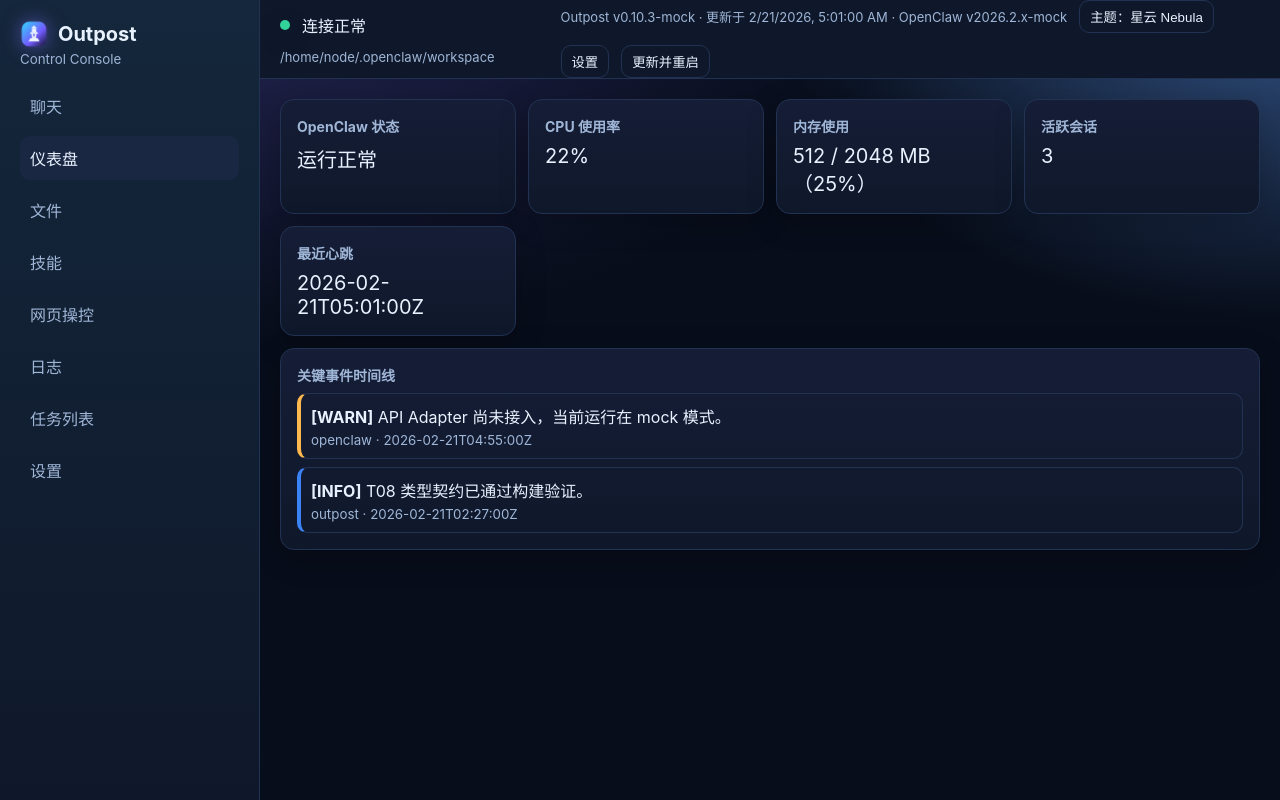
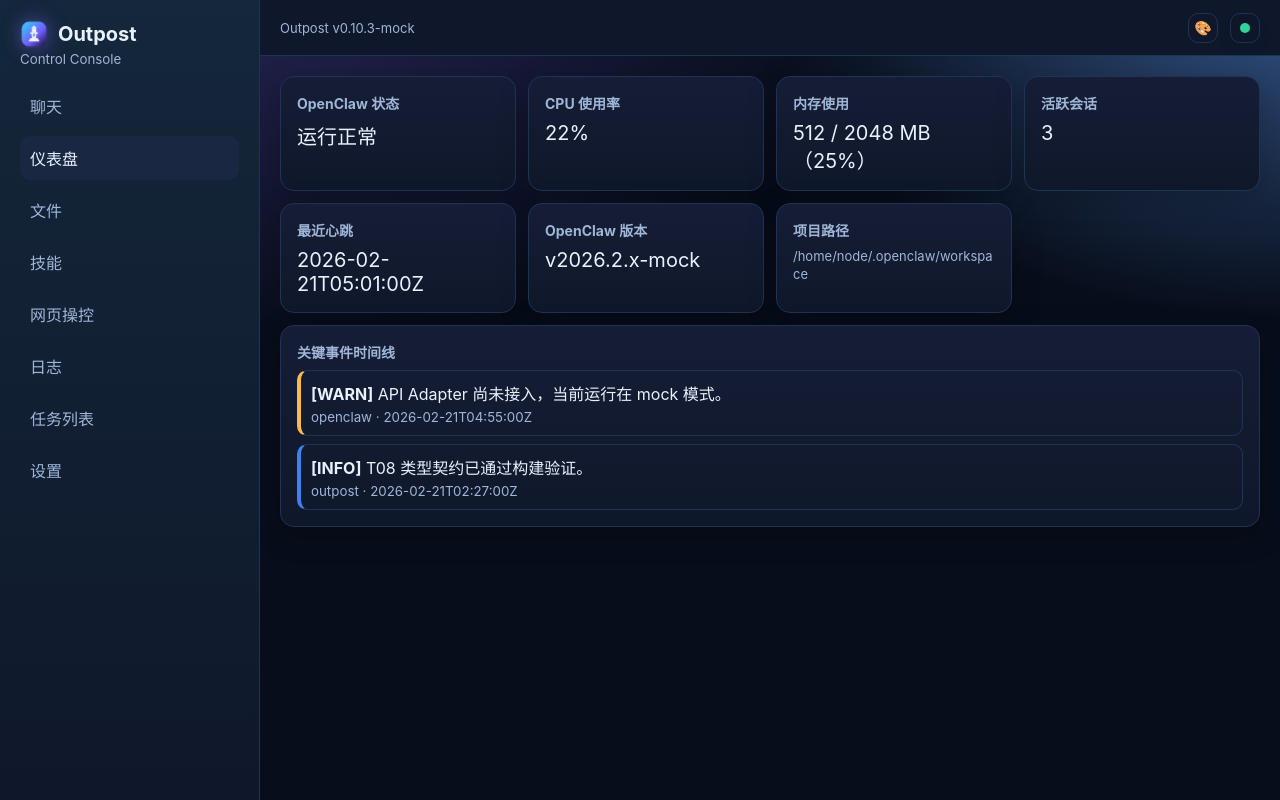
Before and after one commit to RyanNoveClud/OutpostForOpenclawDocker, a React (Vite) app: page /dashboard in a window 1280 px wide. Built offline with nearby package versions, Linux system fonts and the light colour scheme; no server answers.

Commit message:
refine topbar/settings UX and fix theme switching loop

```diff
--- a/src/app/app.css
+++ b/src/app/app.css
@@ -188,6 +188,28 @@ body {
 .topbar-right button:hover,
 .menu-toggle:hover {
   background: var(--bg-hover);
+}
+
+.icon-button {
+  width: 30px;
+  height: 30px;
+  min-width: 30px;
+  padding: 0 !important;
+  display: inline-flex;
+  align-items: center;
+  justify-content: center;
+  font-size: 14px;
+}
+
+.status-icon-wrap {
+  width: 30px;
+  height: 30px;
+  border: 1px solid var(--border);
+  border-radius: var(--radius-sm);
+  display: inline-flex;
+  align-items: center;
+  justify-content: center;
+  background: transparent;
 }
 
 .status-dot {
@@ -440,6 +462,13 @@ body {
 .dashboard-card p {
   margin: 0;
   font-size: 20px;
+}
+
+.dashboard-path {
+  font-size: 13px !important;
+  line-height: 1.35;
+  word-break: break-all;
+  color: var(--text-muted);
 }
 
 .dashboard-card.critical {
--- a/src/components/layout/ShellLayout.tsx
+++ b/src/components/layout/ShellLayout.tsx
@@ -1,5 +1,5 @@
 import { useMemo, useState, useEffect } from 'react';
-import { NavLink, Outlet, useNavigate } from 'react-router-dom';
+import { NavLink, Outlet } from 'react-router-dom';
 import type { TopbarState } from '../../types';
 import { useAppStore } from '../../store';
 import { useI18n } from '../../i18n';
@@ -38,16 +38,25 @@ function applyFavicon(theme: ThemeMode) {
   document.head.appendChild(link);
 }
 
+function getThemeLabel(theme: ThemeMode, lang: 'zh' | 'en') {
+  if (lang === 'zh') {
+    if (theme === 'nebula') return '星云';
+    if (theme === 'ocean') return '海洋';
+    return '单色';
+  }
+  if (theme === 'nebula') return 'Nebula';
+  if (theme === 'ocean') return 'Ocean';
+  return 'Mono';
+}
+
 export function ShellLayout() {
   const [menuOpen, setMenuOpen] = useState(false);
   const [topbar, setTopbar] = useState<TopbarState | null>(null);
-  const [updating, setUpdating] = useState(false);
   const theme = useAppStore((s) => s.ui.theme) as ThemeMode;
   const setUiSettings = useAppStore((s) => s.setUiSettings);
   const status = useAppStore((s) => s.connection);
   const setConnection = useAppStore((s) => s.setConnection);
-  const { t } = useI18n();
-  const navigate = useNavigate();
+  const { t, lang } = useI18n();
 
   useEffect(() => {
     applyFavicon(theme);
@@ -67,32 +76,6 @@ export function ShellLayout() {
     if (status === 'degraded') return t('degraded');
     return t('offline');
   }, [status, t]);
-
-  async function triggerUpdate() {
-    if (updating) return;
-    try {
-      setUpdating(true);
-      let res = await fetch('/api/web/system/update', {
-        method: 'POST',
-        headers: { 'content-type': 'application/json' },
-        body: JSON.stringify({ autoRestart: true })
-      });
-      if (res.status === 404) {
-        res = await fetch('/api/update', {
-          method: 'POST',
-          headers: { 'content-type': 'application/json' },
-          body: JSON.stringify({})
-        });
-      }
-      const json = await res.json().catch(() => ({}));
-      if (!res.ok || !json?.ok) throw new Error(json?.error || `HTTP ${res.status}`);
-      alert('更新脚本已执行，服务将自动重启。');
-    } catch (err) {
-      alert(`更新失败: ${err instanceof Error ? err.message : 'network/endpoint unavailable'}`);
-    } finally {
-      setUpdating(false);
-    }
-  }
 
   return (
     <div className="shell" data-theme={theme}>
@@ -125,28 +108,24 @@ export function ShellLayout() {
       <main className="content">
         <header className="topbar">
           <div className="topbar-left">
-            <span className={`status-dot ${status}`} />
-            <span>{statusText}</span>
-            <span className="workspace-chip">{topbar?.workspacePath || '/home/node/.openclaw/workspace'}</span>
+            <span className="version-chip" title={`Outpost version: ${topbar?.outpostVersion || '0.10.3'}`}>
+              Outpost v{topbar?.outpostVersion || '0.10.3'}
+            </span>
           </div>
 
           <div className="topbar-right">
-            <span className="version-chip">
-              Outpost v{topbar?.outpostVersion || '0.10.3'}
-              {topbar?.outpostUpdatedAt ? ` · 更新于 ${new Date(topbar.outpostUpdatedAt).toLocaleString()}` : ''}
-              {' '}· OpenClaw v{topbar?.openclawVersion || '2026.2.x'}
+            <button
+              type="button"
+              className="icon-button"
+              title={`${t('theme')}: ${getThemeLabel(theme, lang)}`}
+              aria-label={`${t('theme')}: ${getThemeLabel(theme, lang)}`}
+              onClick={() => setUiSettings({ theme: nextTheme(theme) })}
+            >
+              🎨
+            </button>
+            <span className="status-icon-wrap" title={statusText} aria-label={statusText}>
+              <span className={`status-dot ${status}`} />
             </span>
-            <button type="button" onClick={() => setUiSettings({ theme: nextTheme(theme) })}>
-              {t('theme')}：{theme === 'nebula' ? t('themeNebula') : theme === 'ocean' ? t('themeOcean') : t('themeMono')}
-            </button>
-            <button type="button" onClick={() => navigate('/settings')}>
-              {t('settings')}
-            </button>
-            {topbar?.allowUpdate ? (
-              <button type="button" onClick={triggerUpdate} disabled={updating}>
-                {updating ? '更新中...' : '更新并重启'}
-              </button>
-            ) : null}
           </div>
         </header>
 
--- a/src/i18n.ts
+++ b/src/i18n.ts
@@ -19,9 +19,9 @@ const dict = {
     switchConnection: '切换连接状态',
     refresh: '刷新',
     uiSettings: 'UI 设置',
-    themeNebula: '星云 Nebula',
-    themeOcean: '海洋 Ocean',
-    themeMono: '单色 Mono',
+    themeNebula: '星云',
+    themeOcean: '海洋',
+    themeMono: '单色',
     loading: '数据加载中',
     loadFailed: '数据加载失败',
     status: '状态',
--- a/src/pages/DashboardPage.tsx
+++ b/src/pages/DashboardPage.tsx
@@ -7,20 +7,22 @@ import {
   isMetricCritical,
   sortEventsDesc
 } from './dashboard-utils';
-import type { DashboardEvent, DashboardMetrics } from '../types';
+import type { DashboardEvent, DashboardMetrics, TopbarState } from '../types';
 import { useI18n } from '../i18n';
 
 export function DashboardPage() {
   const [metrics, setMetrics] = useState<DashboardMetrics | null>(null);
   const [events, setEvents] = useState<DashboardEvent[]>([]);
+  const [topbar, setTopbar] = useState<TopbarState | null>(null);
   const [error, setError] = useState<string | null>(null);
   const { t } = useI18n();
 
   useEffect(() => {
-    Promise.all([dataAdapter.getDashboardMetrics(), dataAdapter.getDashboardEvents()])
-      .then(([metricsData, eventsData]) => {
+    Promise.all([dataAdapter.getDashboardMetrics(), dataAdapter.getDashboardEvents(), dataAdapter.getTopbarState()])
+      .then(([metricsData, eventsData, topbarData]) => {
         setMetrics(metricsData);
         setEvents(sortEventsDesc(eventsData));
+        setTopbar(topbarData);
       })
       .catch((err: unknown) => setError(err instanceof Error ? err.message : 'unknown error'));
   }, []);
@@ -58,6 +60,16 @@ export function DashboardPage() {
           <h3>{t('lastHeartbeat')}</h3>
           <p>{metrics ? metrics.lastHeartbeatAt : '--'}</p>
         </article>
+
+        <article className="dashboard-card">
+          <h3>OpenClaw 版本</h3>
+          <p>{topbar?.openclawVersion ? `v${topbar.openclawVersion}` : '--'}</p>
+        </article>
+
+        <article className="dashboard-card">
+          <h3>项目路径</h3>
+          <p className="dashboard-path">{topbar?.workspacePath || '/home/node/.openclaw/workspace'}</p>
+        </article>
       </section>
 
       <section className="dashboard-card dashboard-timeline">
--- a/src/pages/SettingsPage.tsx
+++ b/src/pages/SettingsPage.tsx
@@ -17,12 +17,10 @@ export function SettingsPage() {
     dataAdapter
       .getSettings()
       .then((result) => {
-        const merged = { ...result, ...ui };
-        setSettings(merged);
-        setUiSettings(merged);
+        setSettings(result);
       })
       .catch((err: unknown) => setError(err instanceof Error ? err.message : 'unknown error'));
-  }, [setUiSettings, ui]);
+  }, []);
 
   async function runAutoUpdate() {
     if (updating) return;
@@ -62,11 +60,15 @@ export function SettingsPage() {
             {t('theme')}
             <select
               value={ui.theme}
-              onChange={(e) => setUiSettings({ theme: e.target.value as UiSettings['theme'] })}
+              onChange={(e) => {
+                const nextTheme = e.target.value as UiSettings['theme'];
+                console.debug('[settings] theme change', { from: ui.theme, to: nextTheme });
+                setUiSettings({ theme: nextTheme });
+              }}
             >
-              <option value="nebula">Nebula</option>
-              <option value="ocean">Ocean</option>
-              <option value="mono">Mono</option>
+              <option value="nebula">{t('themeNebula')}</option>
+              <option value="ocean">{t('themeOcean')}</option>
+              <option value="mono">{t('themeMono')}</option>
             </select>
           </label>
           <label>
```
